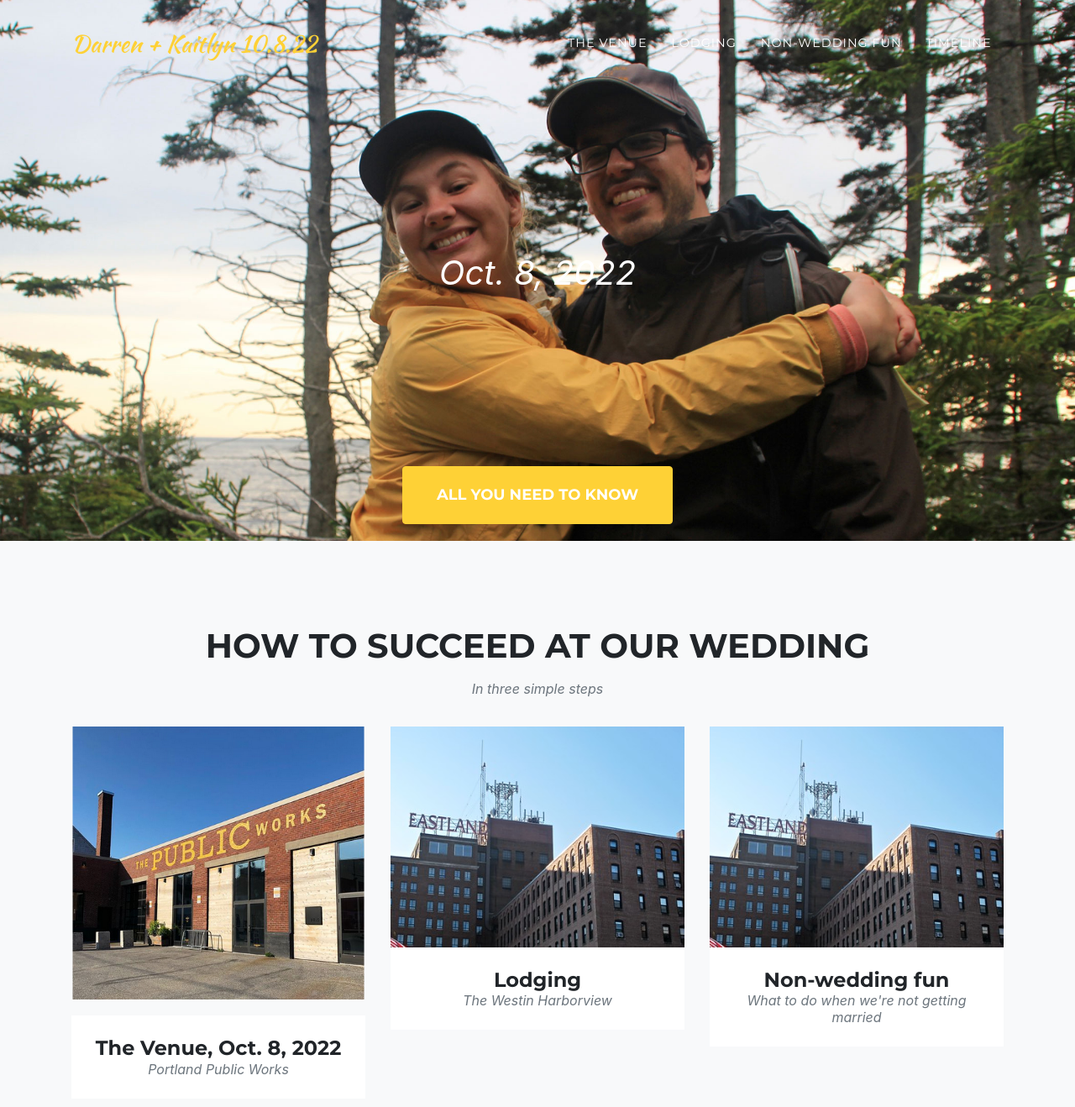
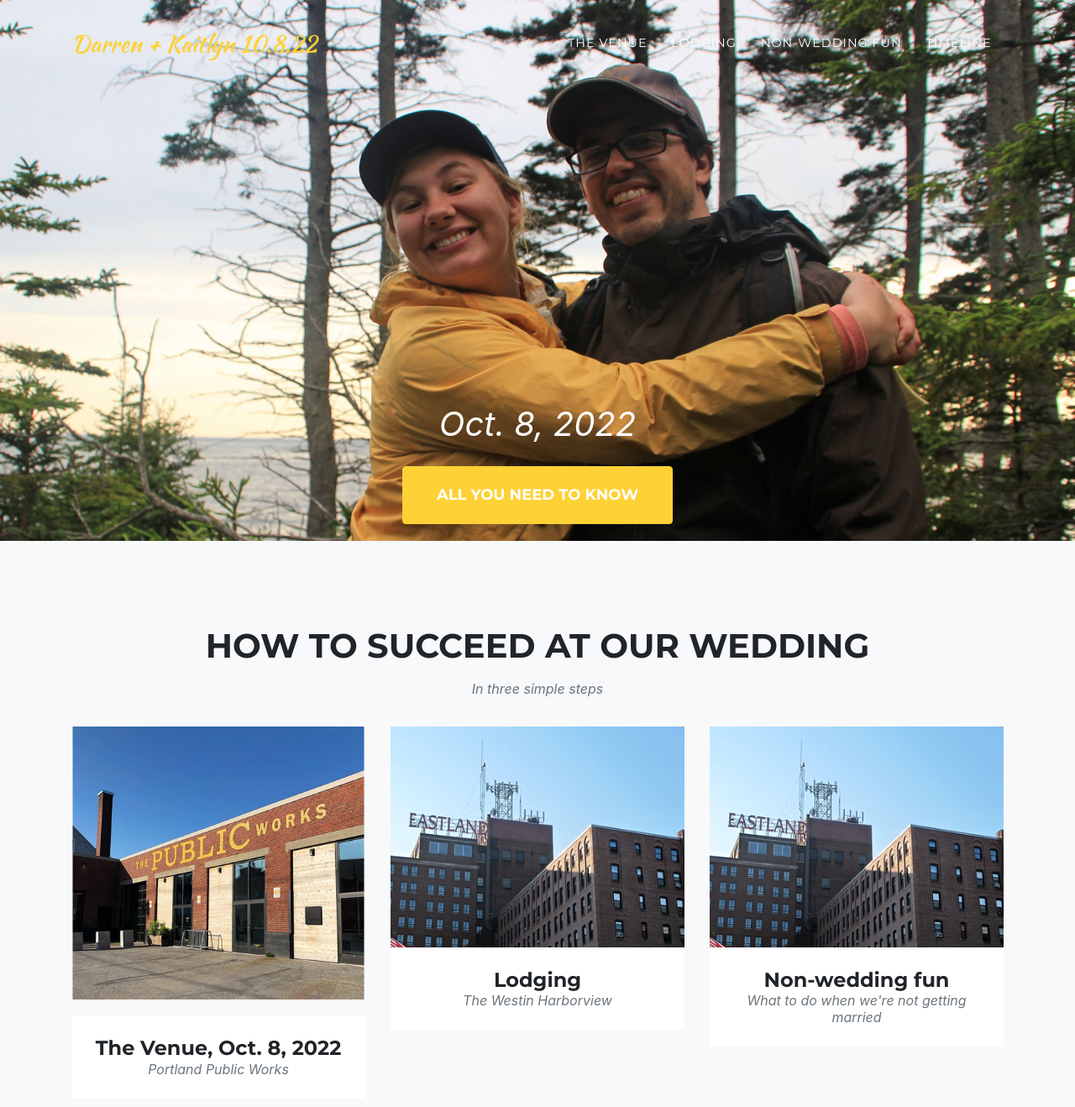
Before and after one commit to darrenfishell/big-party, a Jekyll site: the page built from index.md, in a window 1280 px wide and 1400 px high. Shown: the top 1318 px of the window at 84% size. Built offline with Jekyll 4.4.1, drawn with Linux system fonts in a browser that asks for light colours; some web fonts are replaced.

Commit message:
Remove button-only positioning
Style adjustment -- move entire intro-text div instead of just the button

```diff
--- a/_sass/components/_buttons.scss
+++ b/_sass/components/_buttons.scss
@@ -7,8 +7,6 @@
 .btn-xl {
   font-size: 18px;
   padding: 20px 40px;
-  position: relative;
-  bottom: -180px;
 }
 
 .btn-primary {
--- a/_sass/layout/_masthead.scss
+++ b/_sass/layout/_masthead.scss
@@ -10,6 +10,8 @@ header.masthead {
   .intro-text {
     padding-top: 150px;
     padding-bottom: 100px;
+    position: relative;
+    bottom: -180px;
     .intro-lead-in {
       font-size: 22px;
       font-style: italic;
```
